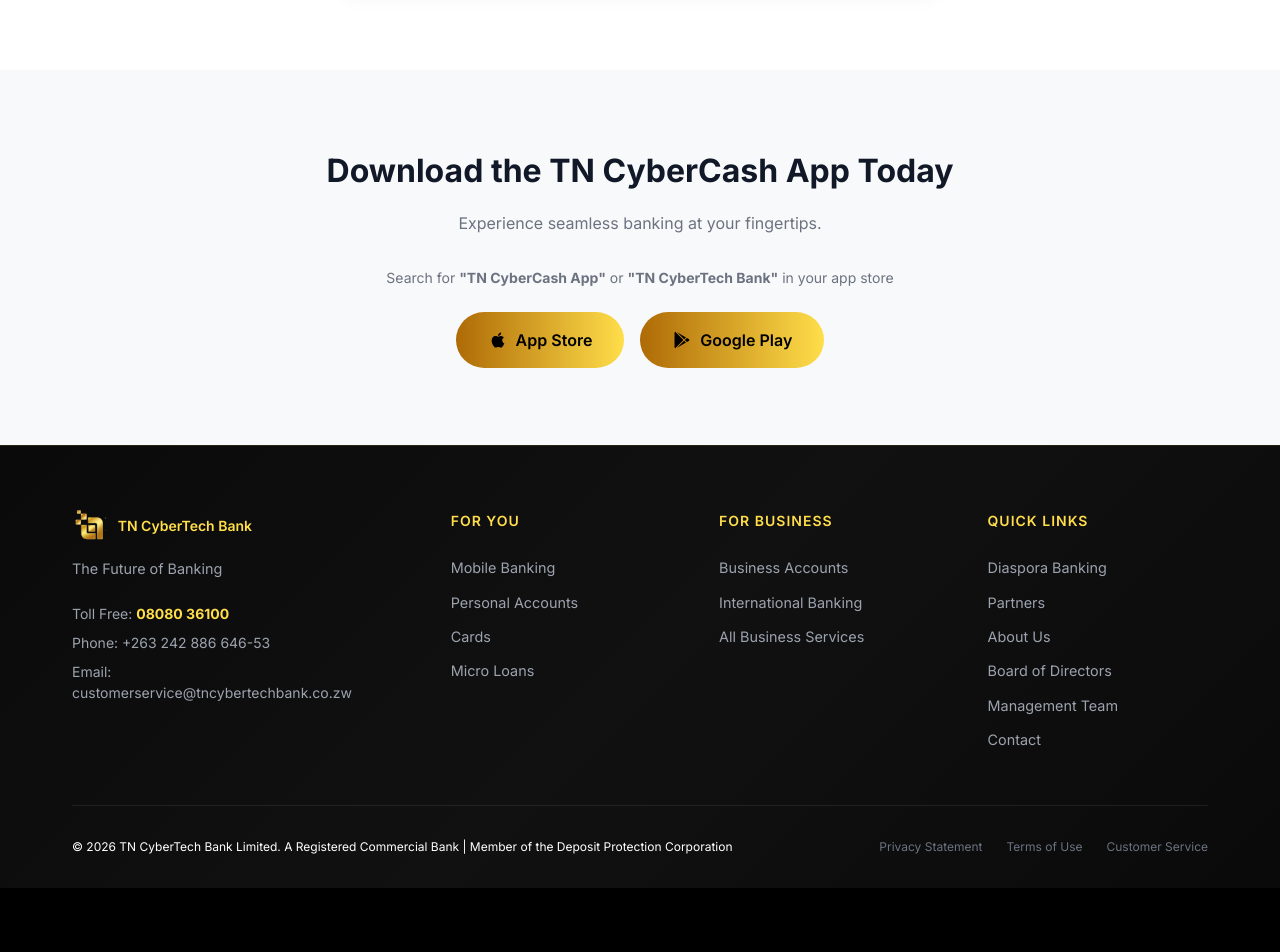
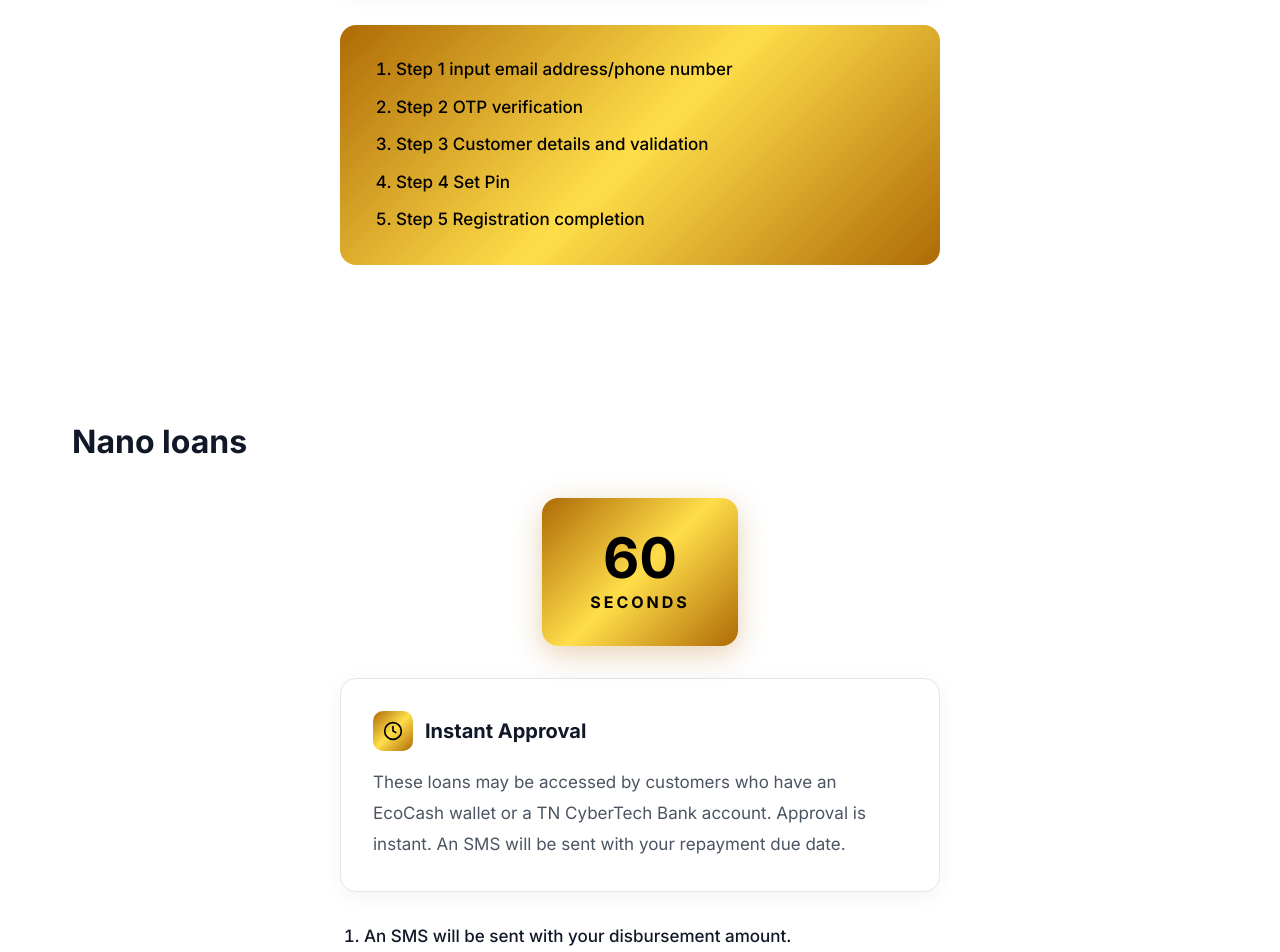
Before and after one commit to Tinashe77/TN, a React (Vite) app in the folder tn-landing/: page /for-you/mobile-banking/app/register in a window 1280 px wide. Shown: the part 1220-2172 px from the top of the page. Before the commit the page ends 2108 px from the top, so only its background shows below. Built offline with nearby package versions, Linux system fonts and the light colour scheme.

Commit message:
changes on main

```diff
--- a/tn-landing/src/pages/foryou/MobileAppRegister.jsx
+++ b/tn-landing/src/pages/foryou/MobileAppRegister.jsx
@@ -80,6 +80,68 @@
               </div>
             </div>
           </div>
+
+          {/* Detailed Registration Steps */}
+          <div style={{
+            maxWidth: '600px',
+            margin: '2rem auto 0',
+            background: 'linear-gradient(135deg, rgb(174, 106, 6) 0%, rgb(255, 222, 74) 50%, rgb(174, 106, 6) 100%)',
+            borderRadius: '16px',
+            padding: '2rem'
+          }}>
+            <ol style={{ margin: 0, paddingLeft: '1.5rem', display: 'flex', flexDirection: 'column', gap: '0.75rem' }}>
+              <li style={{ fontSize: '1.0625rem', color: '#000', fontWeight: '500' }}>Step 1 input email address/phone number</li>
+              <li style={{ fontSize: '1.0625rem', color: '#000', fontWeight: '500' }}>Step 2 OTP verification</li>
+              <li style={{ fontSize: '1.0625rem', color: '#000', fontWeight: '500' }}>Step 3 Customer details and validation</li>
+              <li style={{ fontSize: '1.0625rem', color: '#000', fontWeight: '500' }}>Step 4 Set Pin</li>
+              <li style={{ fontSize: '1.0625rem', color: '#000', fontWeight: '500' }}>Step 5 Registration completion</li>
+            </ol>
+          </div>
+        </div>
+      </section>
+
+      {/* Nano Loans Section */}
+      <section className="content-section white-section">
+        <div className="container">
+          <h2 style={{ fontSize: 'clamp(1.5rem, 3vw, 2rem)', fontWeight: '700', color: '#111827', marginBottom: '2rem' }}>
+            Nano loans
+          </h2>
+
+          {/* 60 Seconds Badge */}
+          <div style={{ display: 'flex', justifyContent: 'center', marginBottom: '2rem' }}>
+            <div style={{
+              background: 'linear-gradient(135deg, rgb(174, 106, 6) 0%, rgb(255, 222, 74) 50%, rgb(174, 106, 6) 100%)',
+              borderRadius: '16px',
+              padding: '2rem 3rem',
+              textAlign: 'center',
+              boxShadow: '0 8px 30px rgba(174, 106, 6, 0.3)'
+            }}>
+              <div style={{ fontSize: '3.5rem', fontWeight: '700', color: '#000', lineHeight: 1 }}>60</div>
+              <div style={{ fontSize: '1rem', fontWeight: '700', color: '#000', letterSpacing: '3px', textTransform: 'uppercase', marginTop: '0.25rem' }}>SECONDS</div>
+            </div>
+          </div>
+
+          {/* Instant Approval Card */}
+          <div className="info-card" style={{ maxWidth: '600px', margin: '0 auto 2rem' }}>
+            <h3>
+              <span className="icon">
+                <svg viewBox="0 0 24 24" fill="none" stroke="currentColor" strokeWidth="2">
+                  <circle cx="12" cy="12" r="10"/>
+                  <polyline points="12 6 12 12 16 14"/>
+                </svg>
+              </span>
+              Instant Approval
+            </h3>
+            <p style={{ color: '#4b5563', lineHeight: '1.8', fontSize: '1.0625rem' }}>
+              These loans may be accessed by customers who have an EcoCash wallet or a TN CyberTech Bank account. Approval is instant. An SMS will be sent with your repayment due date.
+            </p>
+          </div>
+
+          <ol style={{ maxWidth: '600px', margin: '0 auto', paddingLeft: '1.5rem' }}>
+            <li style={{ fontSize: '1.0625rem', color: '#111827', fontWeight: '500', marginBottom: '0.5rem' }}>
+              An SMS will be sent with your disbursement amount.
+            </li>
+          </ol>
         </div>
       </section>
 
```
